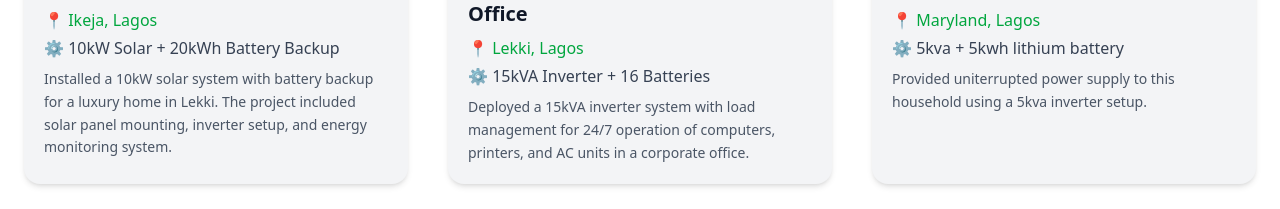
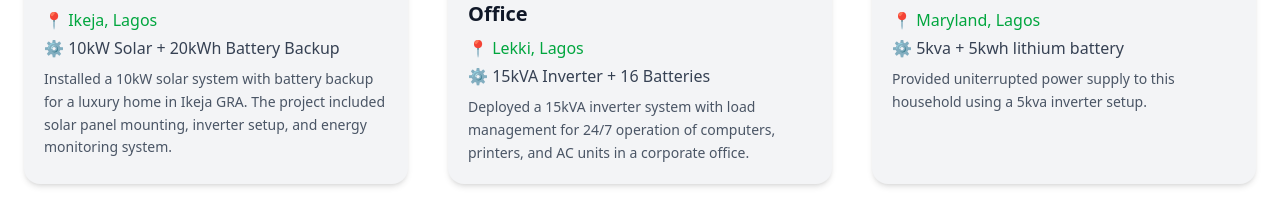
Before and after one commit to AyoRichie1-ops/Jesuloba, a React (Vite) app: page /projects in a window 1280 px wide. Shown: the part 1120-1329 px from the top of the page. Built offline with nearby package versions, Linux system fonts and the light colour scheme.

Commit message:
changed a content in allprojects

```diff
--- a/src/components/projects/AllProjects.jsx
+++ b/src/components/projects/AllProjects.jsx
@@ -7,7 +7,7 @@ const allProjects = [
   {
     title: "Solar Installation at Ikeja GRA",
     description:
-      "Installed a 10kW solar system with battery backup for a luxury home in Lekki. The project included solar panel mounting, inverter setup, and energy monitoring system.",
+      "Installed a 10kW solar system with battery backup for a luxury home in Ikeja GRA. The project included solar panel mounting, inverter setup, and energy monitoring system.",
     location: "Ikeja, Lagos",
     system: "10kW Solar + 20kWh Battery Backup",
     image: herobg,
```
